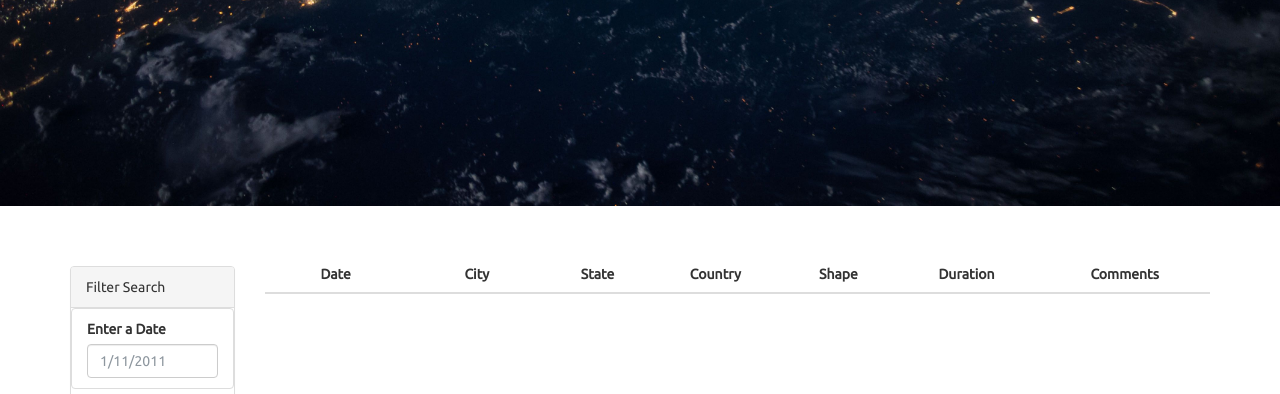
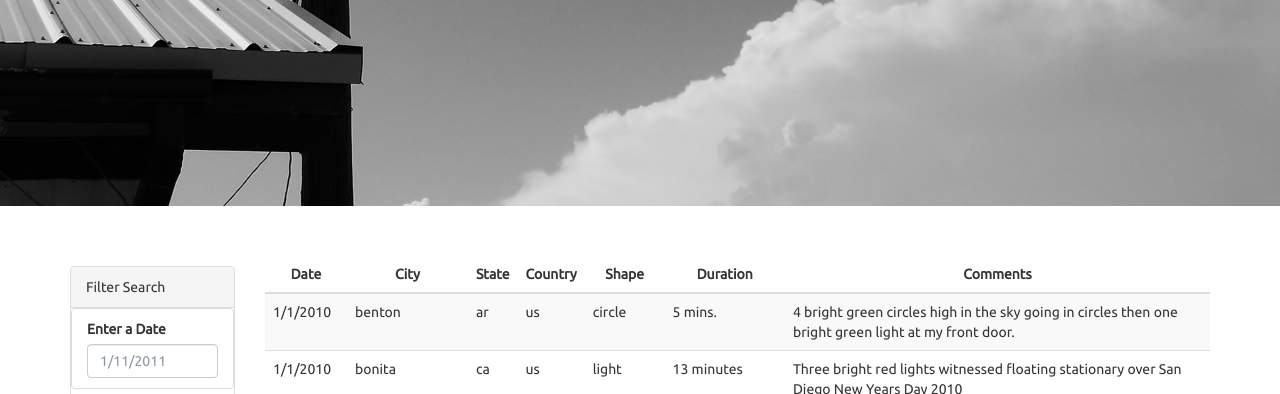
Before and after one commit to abbyabridged/javascript-challenge, a plain HTML site: page UFO-level-1/index.html in a window 1280 px wide. Shown: the part 406-800 px from the top of the page. Drawn offline with nearby package versions, Linux system fonts and the light colour scheme.

Commit message:
Add table data

```diff
--- a/UFO-level-1/index.html
+++ b/UFO-level-1/index.html
@@ -5,7 +5,7 @@
   <meta charset="utf-8">
   <title>UFO Finder</title>
   <meta name="viewport" content="width=device-width, initial-scale=1">
-  <link rel="stylesheet" href="https://maxcdn.bootstrapcdn.com/bootswatch/3.3.7/superhero/bootstrap.min.css">
+  <link rel="stylesheet" href="https://maxcdn.bootstrapcdn.com/bootswatch/3.3.7/darkly/bootstrap.min.css">
   <link href="https://fonts.googleapis.com/css?family=Ubuntu" rel="stylesheet">
   <link rel="stylesheet" href="static/css/style.css">
 </head>
--- a/UFO-level-1/static/css/style.css
+++ b/UFO-level-1/static/css/style.css
@@ -98,7 +98,7 @@ select {
   padding: 20px;
   margin: 0;
   background: black;
-  background-image: url("../images/nasa.jpg");
+  background-image: url("../images/area.jpg");
   background-attachment: fixed;
   background-position: bottom center;
   background-size: cover;
--- a/UFO-level-1/static/js/app.js
+++ b/UFO-level-1/static/js/app.js
@@ -1,4 +1,21 @@
-// from data.js
+// Fetch sighting data from data.js
 var tableData = data;
 
-// YOUR CODE HERE!
+// Add table to web page and append rows for each sighting
+
+// Select table
+var tbody = d3.select("tbody");
+
+// Add rows and data
+data.forEach((sighting) => {
+    var row = tbody.append("tr");
+    Object.entries(sighting).forEach(([key, value]) => {
+      var cell = row.append("td");
+      cell.text(value);
+    });
+  });
+
+
+// Event listener for date entered in form
+
+// Filter sighting data by datetime
```
Also changed, not shown: UFO-level-1/static/images/area.jpg (added), UFO-level-1/static/images/fantasy.jpg (added).
